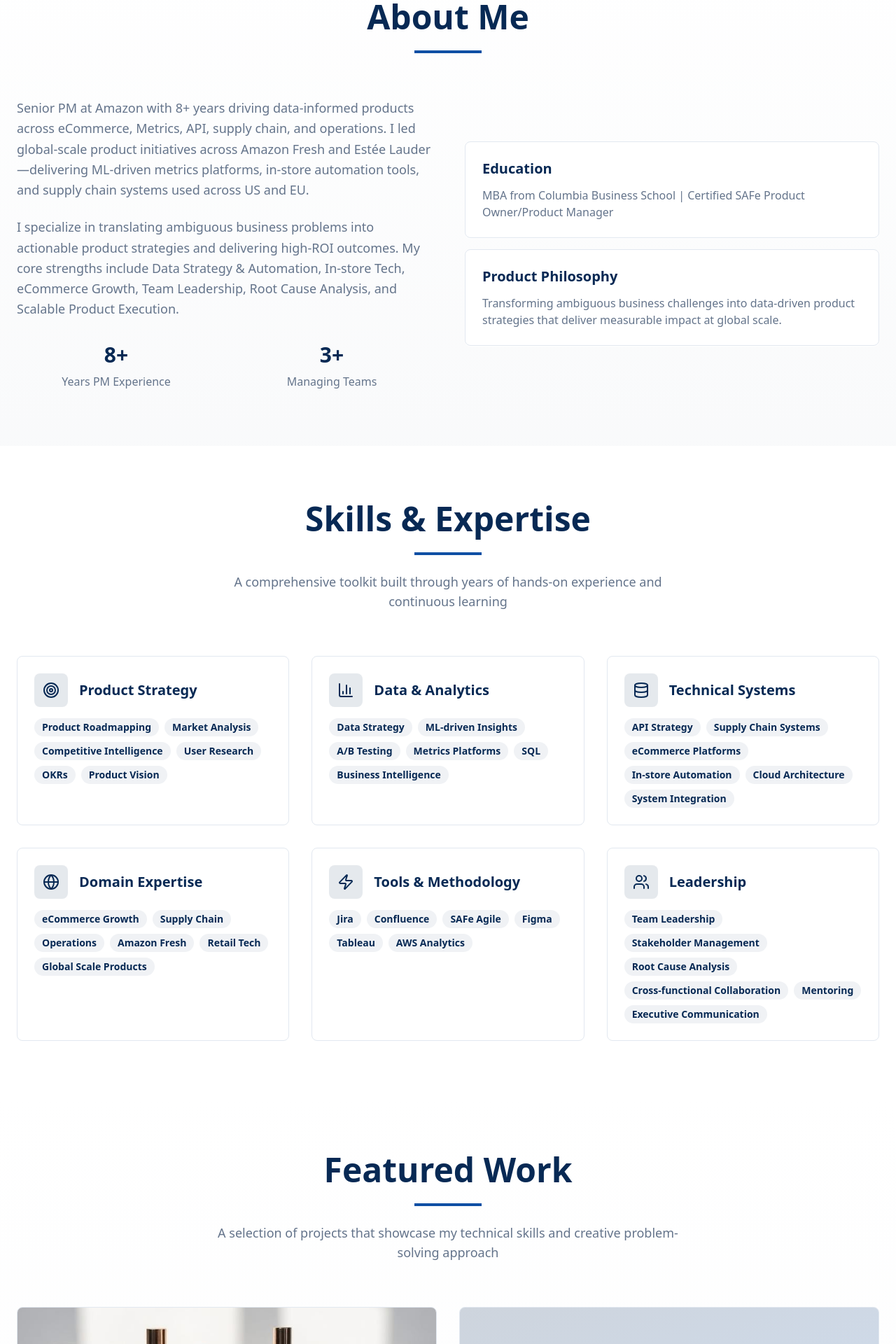
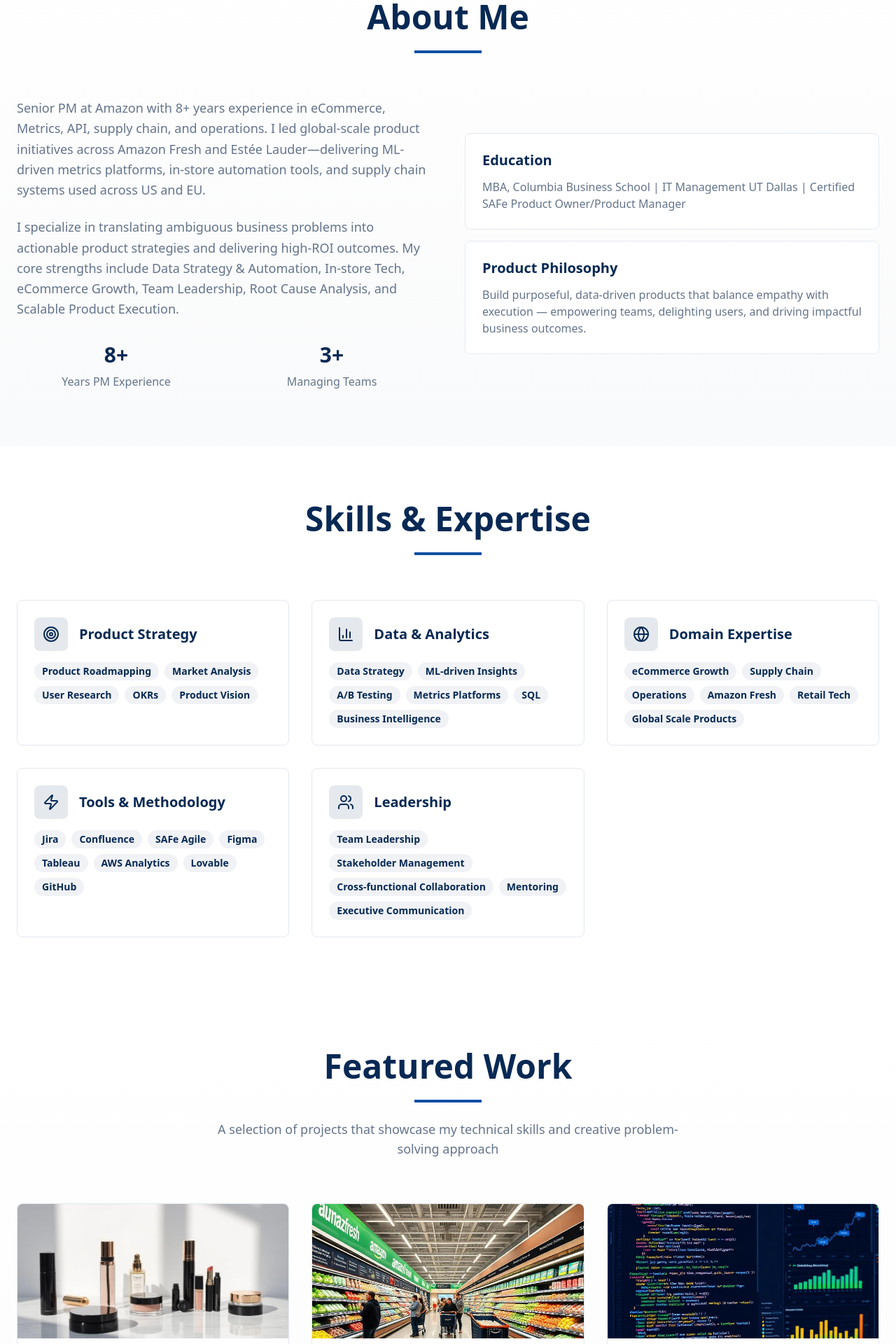
Before and after one commit to sunchaoo/my-digital-presence-29, a React (Vite) app: page / in a window 1280 px wide. Shown: the part 880-2800 px from the top of the page at 70% size. Built offline with nearby package versions, Linux system fonts and the light colour scheme.

Commit message:
Refactor portfolio and content
Update content, skills, and portfolio sections based on user requests.

```diff
--- a/src/components/About.tsx
+++ b/src/components/About.tsx
@@ -14,7 +14,7 @@ const About = () => {
         <div className="grid lg:grid-cols-2 gap-12 items-center">
           <div>
             <p className="text-lg text-muted-foreground mb-6 leading-relaxed">
-              Senior PM at Amazon with 8+ years driving data-informed products across eCommerce, Metrics, API,
+              Senior PM at Amazon with 8+ years experience in eCommerce, Metrics, API,
               supply chain, and operations. I led global-scale product initiatives across Amazon Fresh and Estée Lauder—delivering
               ML-driven metrics platforms, in-store automation tools, and supply chain systems used across US and EU.
             </p>
@@ -41,15 +41,14 @@ const About = () => {
             <Card className="p-6 shadow-card hover:shadow-glow transition-shadow duration-300">
               <h3 className="text-xl font-semibold text-primary mb-3">Education</h3>
               <p className="text-muted-foreground">
-                MBA from Columbia Business School | Certified SAFe Product Owner/Product Manager
+                MBA, Columbia Business School | IT Management UT Dallas | Certified SAFe Product Owner/Product Manager
               </p>
             </Card>
 
             <Card className="p-6 shadow-card hover:shadow-glow transition-shadow duration-300">
               <h3 className="text-xl font-semibold text-primary mb-3">Product Philosophy</h3>
               <p className="text-muted-foreground">
-                Transforming ambiguous business challenges into data-driven product strategies
-                that deliver measurable impact at global scale.
+                Build purposeful, data-driven products that balance empathy with execution — empowering teams, delighting users, and driving impactful business outcomes.
               </p>
             </Card>
           </div>
--- a/src/components/Hero.tsx
+++ b/src/components/Hero.tsx
@@ -22,7 +22,7 @@ const Hero = () => {
             </h1>
 
             <p className="text-xl md:text-2xl text-muted-foreground mb-8 leading-relaxed">
-              Senior Product Manager at Amazon driving data-informed products and scalable solutions across global markets.
+              Senior Product Manager at Amazon driving Data, GenAI, and Computer Vision products and scalable solutions across global markets.
             </p>
 
             <div className="flex flex-col sm:flex-row gap-4 mb-12">
--- a/src/components/Portfolio.tsx
+++ b/src/components/Portfolio.tsx
@@ -3,11 +3,13 @@ import { Button } from "@/components/ui/button";
 import { Badge } from "@/components/ui/badge";
 import { ExternalLink } from "lucide-react";
 import locantaImage from "@/assets/locanta.jpg";
+import amazonFreshImage from "@/assets/amazon-fresh.jpg";
+import apiGatewayImage from "@/assets/api-gateway.jpg";
 
 const Portfolio = () => {
   const projects = [
     {
-      title: "Estée Lauder E-Commerce Experience",
+      title: "Enhanced eCommerce Experience (3%+ Conversion)",
       description: "Enhanced cart, account, and checkout experience driving conversion optimization and customer satisfaction across global markets.",
       technologies: ["Product Strategy", "UX Research", "A/B Testing", "Analytics"],
       liveUrl: "https://www.esteelauder.com/",
@@ -15,10 +17,18 @@ const Portfolio = () => {
       featured: true
     },
     {
-      title: "Amazon Fresh Store Operations",
+      title: "Amazon Grocery Expansion (Fresh, GO, and Whole Foods)",
       description: "In-store automation tools and supply chain systems delivering seamless grocery shopping experience across US and EU markets.",
       technologies: ["Operations", "Supply Chain", "ML Platforms", "Automation"],
       liveUrl: "https://www.amazon.com/fmc/m/30003175?almBrandId=QW1hem9uIEZyZXNo",
+      githubUrl: "#",
+      featured: true
+    },
+    {
+      title: "Launched API Product (10%+ ARR)",
+      description: "Microservices architecture with authentication, rate limiting, and comprehensive monitoring.",
+      technologies: ["Node.js", "Docker", "Redis", "AWS"],
+      liveUrl: "https://docs.ideonapi.com/",
       githubUrl: "#",
       featured: true
     },
@@ -34,14 +44,6 @@ const Portfolio = () => {
       title: "Mobile-First Portfolio",
       description: "Responsive portfolio website with advanced animations and optimized performance across all devices.",
       technologies: ["Next.js", "Tailwind CSS", "Framer Motion"],
-      liveUrl: "#",
-      githubUrl: "#",
-      featured: false
-    },
-    {
-      title: "API Gateway Service",
-      description: "Microservices architecture with authentication, rate limiting, and comprehensive monitoring.",
-      technologies: ["Node.js", "Docker", "Redis", "AWS"],
       liveUrl: "#",
       githubUrl: "#",
       featured: false
@@ -73,7 +75,7 @@ const Portfolio = () => {
         </div>
 
         {/* Featured Projects */}
-        <div className="grid lg:grid-cols-2 gap-8 mb-16">
+        <div className="grid lg:grid-cols-2 xl:grid-cols-3 gap-8 mb-16">
           {featuredProjects.map((project, index) => (
             <Card
               key={index}
@@ -82,7 +84,19 @@ const Portfolio = () => {
               {index === 0 ? (
                 <img
                   src={locantaImage}
-                  alt="Estée Lauder E-Commerce Experience"
+                  alt="Enhanced eCommerce Experience"
+                  className="h-48 w-full object-cover"
+                />
+              ) : index === 1 ? (
+                <img
+                  src={amazonFreshImage}
+                  alt="Amazon Grocery Expansion"
+                  className="h-48 w-full object-cover"
+                />
+              ) : index === 2 ? (
+                <img
+                  src={apiGatewayImage}
+                  alt="API Product Launch"
                   className="h-48 w-full object-cover"
                 />
               ) : (
@@ -106,9 +120,11 @@ const Portfolio = () => {
                   ))}
                 </div>
                 <div className="flex gap-3">
-                  <Button size="sm" className="flex-1">
-                    <ExternalLink className="mr-2 h-4 w-4" />
-                    Live Demo
+                  <Button size="sm" className="flex-1" asChild>
+                    <a href={project.liveUrl} target="_blank" rel="noopener noreferrer">
+                      <ExternalLink className="mr-2 h-4 w-4" />
+                      Live Demo
+                    </a>
                   </Button>
                 </div>
               </CardContent>
--- a/src/components/Skills.tsx
+++ b/src/components/Skills.tsx
@@ -7,17 +7,12 @@ const Skills = () => {
     {
       icon: Target,
       title: "Product Strategy",
-      skills: ["Product Roadmapping", "Market Analysis", "Competitive Intelligence", "User Research", "OKRs", "Product Vision"]
+      skills: ["Product Roadmapping", "Market Analysis", "User Research", "OKRs", "Product Vision"]
     },
     {
       icon: BarChart3,
       title: "Data & Analytics",
       skills: ["Data Strategy", "ML-driven Insights", "A/B Testing", "Metrics Platforms", "SQL", "Business Intelligence"]
-    },
-    {
-      icon: Database,
-      title: "Technical Systems",
-      skills: ["API Strategy", "Supply Chain Systems", "eCommerce Platforms", "In-store Automation", "Cloud Architecture", "System Integration"]
     },
     {
       icon: Globe,
@@ -27,12 +22,12 @@ const Skills = () => {
     {
       icon: Zap,
       title: "Tools & Methodology",
-      skills: ["Jira", "Confluence", "SAFe Agile", "Figma", "Tableau", "AWS Analytics"]
+      skills: ["Jira", "Confluence", "SAFe Agile", "Figma", "Tableau", "AWS Analytics", "Lovable", "GitHub"]
     },
     {
       icon: Users,
       title: "Leadership",
-      skills: ["Team Leadership", "Stakeholder Management", "Root Cause Analysis", "Cross-functional Collaboration", "Mentoring", "Executive Communication"]
+      skills: ["Team Leadership", "Stakeholder Management", "Cross-functional Collaboration", "Mentoring", "Executive Communication"]
     }
   ];
 
@@ -44,9 +39,6 @@ const Skills = () => {
             Skills & Expertise
           </h2>
           <div className="w-24 h-1 bg-accent mx-auto mb-6"></div>
-          <p className="text-lg text-muted-foreground max-w-2xl mx-auto">
-            A comprehensive toolkit built through years of hands-on experience and continuous learning
-          </p>
         </div>
 
         <div className="grid md:grid-cols-2 lg:grid-cols-3 gap-8">
```
Also changed, not shown: src/assets/amazon-fresh.jpg (added), src/assets/api-gateway.jpg (added).
